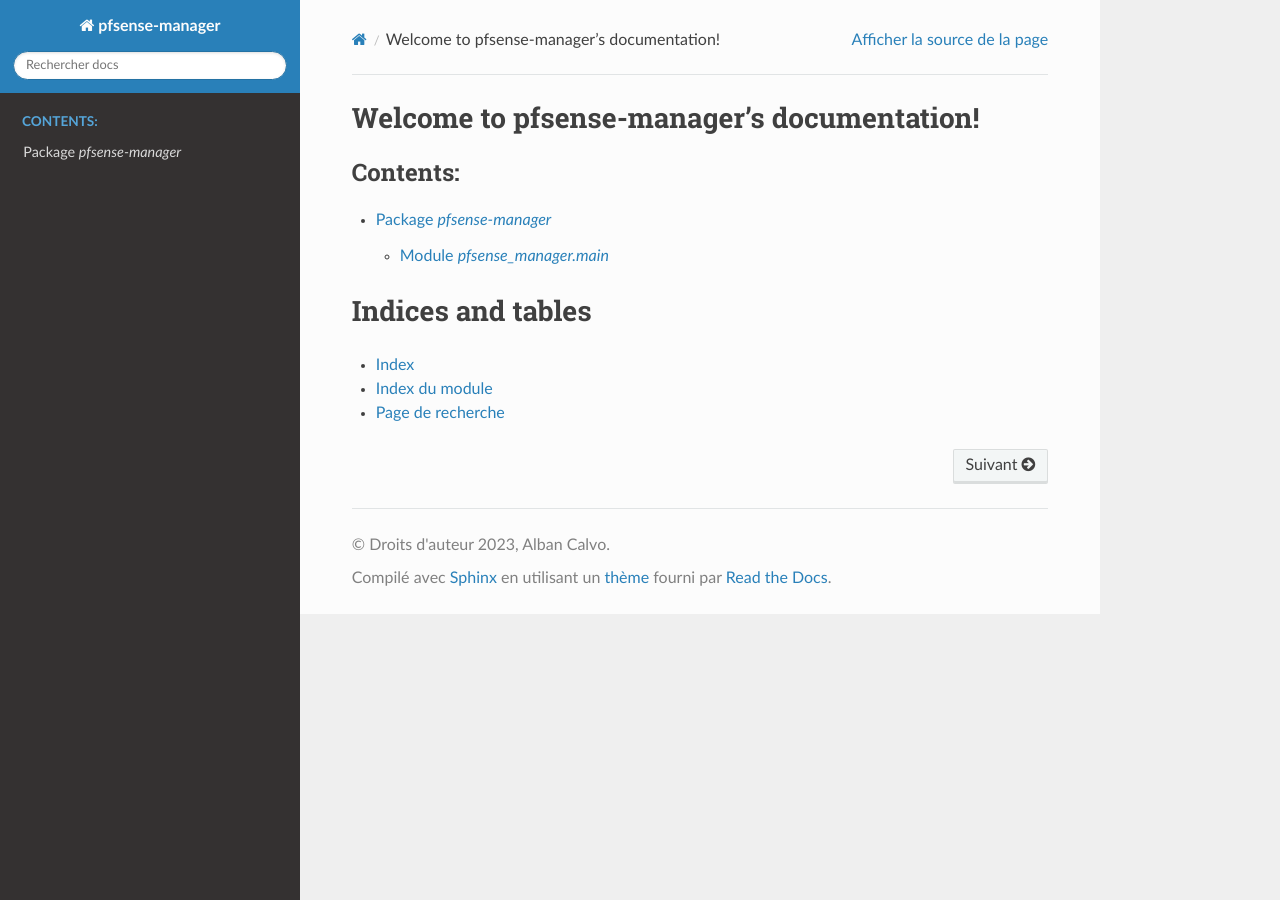
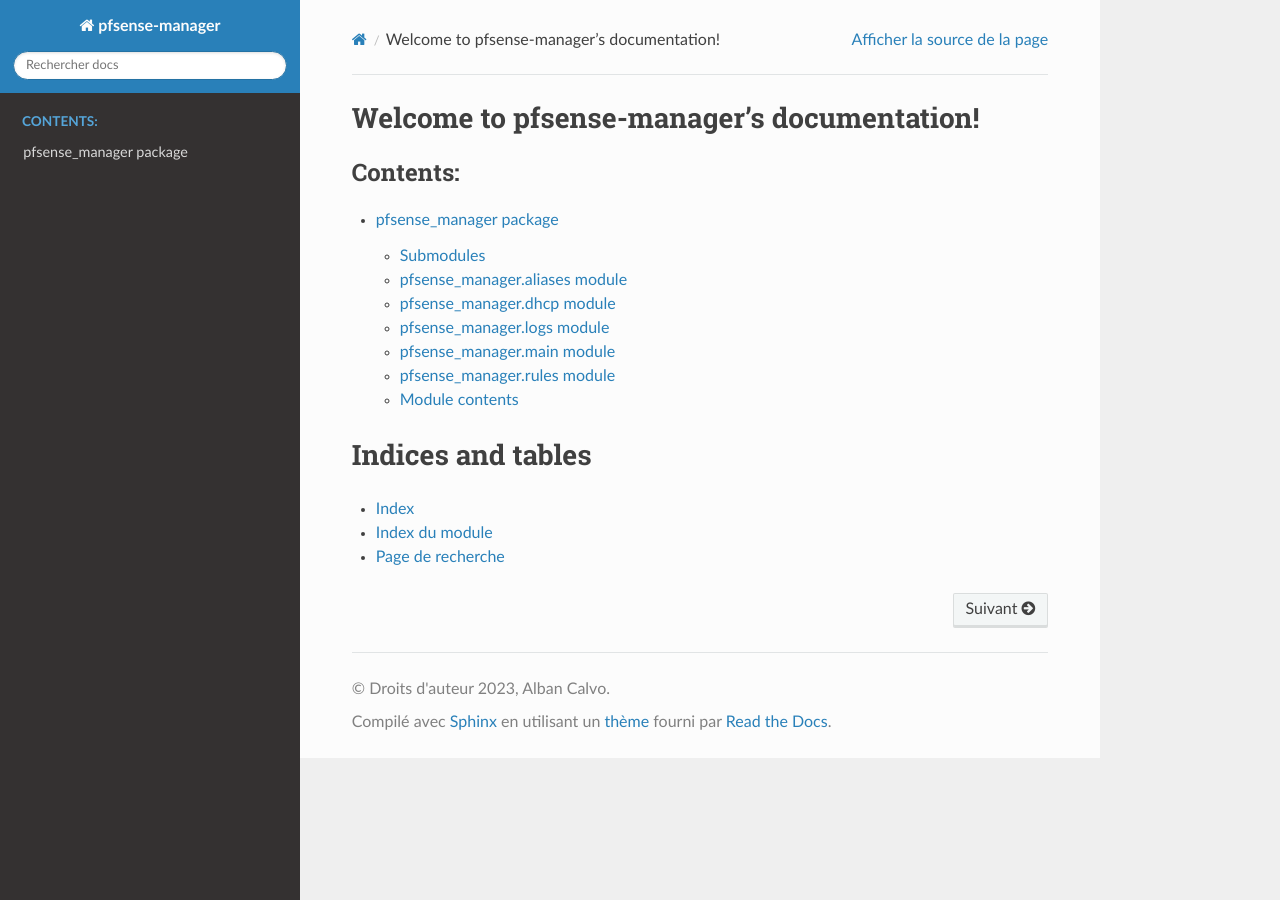
Before and after one commit to ReptiFraise/pfsense-api-manager, a Sphinx documentation site: the page built from docs/source/index.rst, in a window 1280 px wide. Built offline with Sphinx 7.4.7 and the Read the Docs theme 2.0.0, drawn with Linux system fonts in a browser that asks for light colours.

```diff
--- a/docs/source/conf.py
+++ b/docs/source/conf.py
@@ -12,7 +12,7 @@
 #
 import os
 import sys
-sys.path.insert(0, os.path.abspath('..//src/'))
+sys.path.insert(0, os.path.abspath('../src/'))
 
 # -- Project information -----------------------------------------------------
 
--- a/docs/source/index.rst
+++ b/docs/source/index.rst
@@ -10,7 +10,7 @@ Welcome to pfsense-manager's documentation!
    :maxdepth: 2
    :caption: Contents:
 
-   main.rst
+   pfsense_manager.rst
 
 Indices and tables
 ==================
--- /dev/null
+++ b/docs/source/modules.rst
@@ -0,0 +1,7 @@
+pfsense_manager
+===============
+
+.. toctree::
+   :maxdepth: 4
+
+   pfsense_manager
--- /dev/null
+++ b/docs/source/pfsense_manager.rst
@@ -0,0 +1,53 @@
+pfsense\_manager package
+========================
+
+Submodules
+----------
+
+pfsense\_manager.aliases module
+-------------------------------
+
+.. automodule:: pfsense_manager.aliases
+   :members:
+   :undoc-members:
+   :show-inheritance:
+
+pfsense\_manager.dhcp module
+----------------------------
+
+.. automodule:: pfsense_manager.dhcp
+   :members:
+   :undoc-members:
+   :show-inheritance:
+
+pfsense\_manager.logs module
+----------------------------
+
+.. automodule:: pfsense_manager.logs
+   :members:
+   :undoc-members:
+   :show-inheritance:
+
+pfsense\_manager.main module
+----------------------------
+
+.. automodule:: pfsense_manager.main
+   :members:
+   :undoc-members:
+   :show-inheritance:
+
+pfsense\_manager.rules module
+-----------------------------
+
+.. automodule:: pfsense_manager.rules
+   :members:
+   :undoc-members:
+   :show-inheritance:
+
+Module contents
+---------------
+
+.. automodule:: pfsense_manager
+   :members:
+   :undoc-members:
+   :show-inheritance:
```
Also changed, not shown: docs/web.py (deleted, +0 -16 lines), 12 other files.
